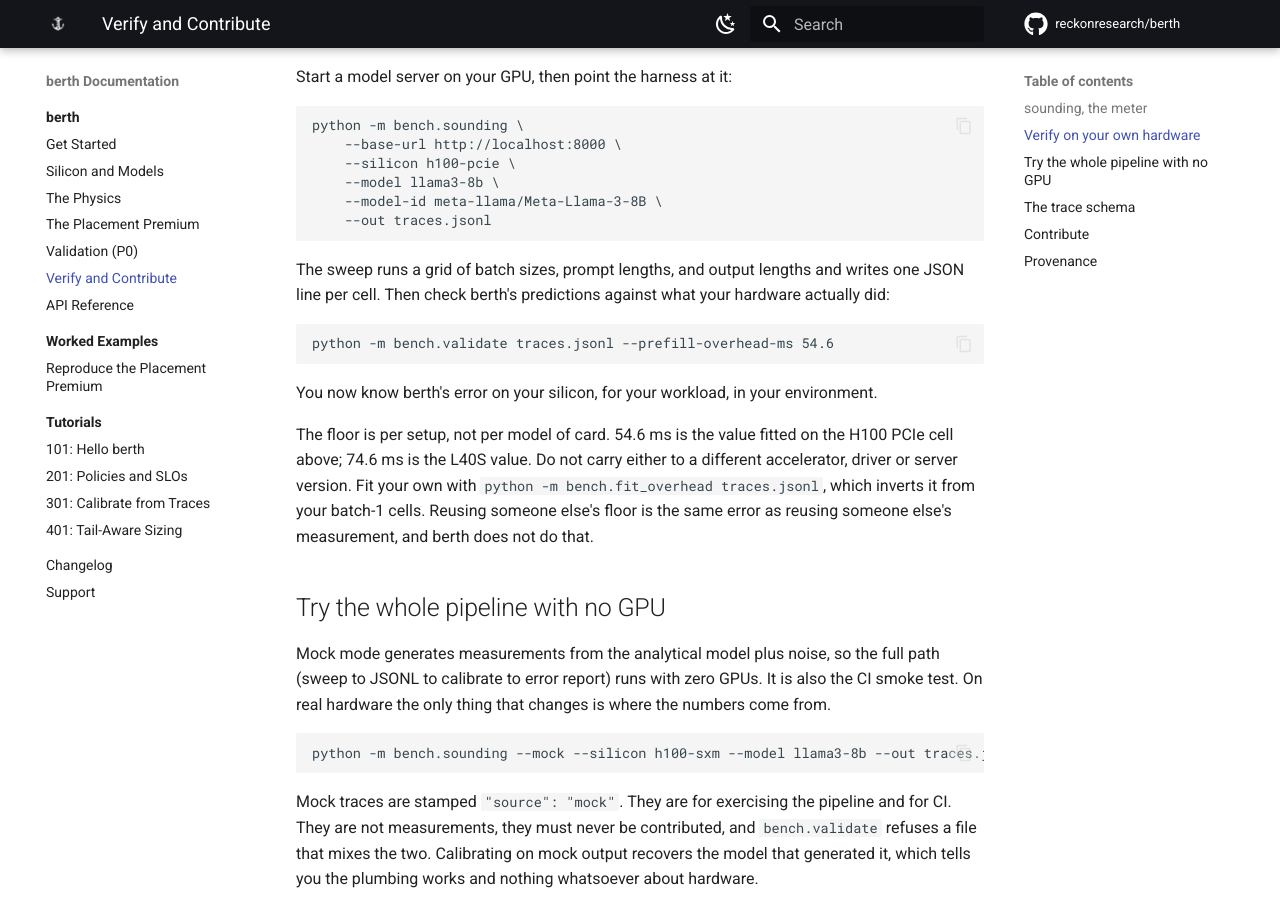
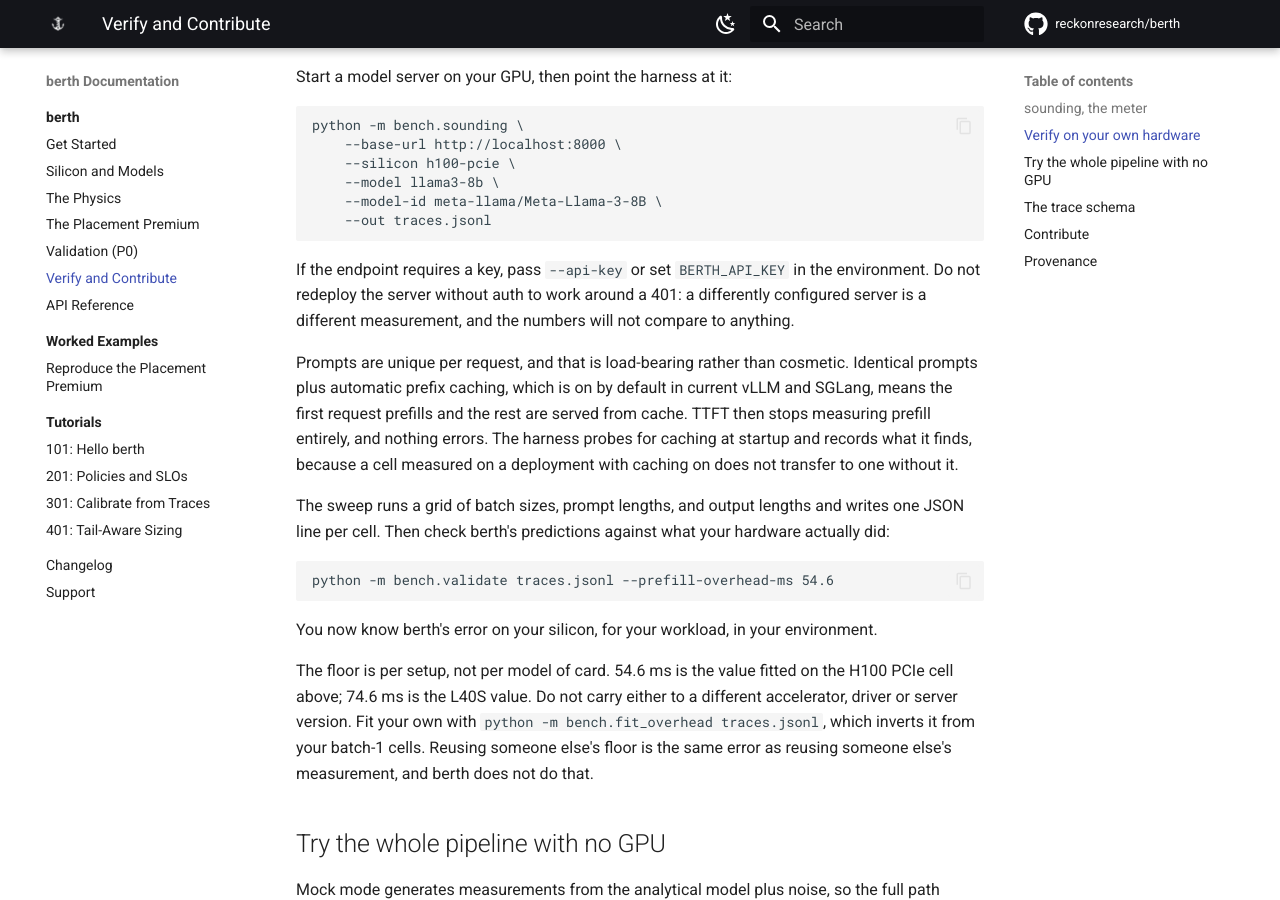
Before and after one commit to reckonresearch/berth-docs, an MkDocs documentation site: the page built from docs/verify-and-contribute.md, in a window 1280 px wide and 900 px high, scrolled down 528 px. Built offline with MkDocs 1.6.1 and Material for MkDocs 9.7.7, drawn with Linux system fonts in a browser that asks for light colours; comment, search, counter and statistics services are not loaded.

Commit message:
docs: scope the serial-prefill claim to vLLM, document auth
c_eff was measured on two cards but one scheduler, and serial admission is a
scheduling decision. Scoped until the SGLang cell returns; that run is
pre-registered. Also documents --api-key, because a 401 sent the last operator
to redeploy the server without auth, which measures a different server.

```diff
--- a/docs/verify-and-contribute.md
+++ b/docs/verify-and-contribute.md
@@ -24,6 +24,19 @@
         --model llama3-8b \
         --model-id meta-llama/Meta-Llama-3-8B \
         --out traces.jsonl
+
+If the endpoint requires a key, pass `--api-key` or set `BERTH_API_KEY` in the
+environment. Do not redeploy the server without auth to work around a 401: a
+differently configured server is a different measurement, and the numbers will
+not compare to anything.
+
+Prompts are unique per request, and that is load-bearing rather than cosmetic.
+Identical prompts plus automatic prefix caching, which is on by default in
+current vLLM and SGLang, means the first request prefills and the rest are
+served from cache. TTFT then stops measuring prefill entirely, and nothing
+errors. The harness probes for caching at startup and records what it finds,
+because a cell measured on a deployment with caching on does not transfer to
+one without it.
 
 The sweep runs a grid of batch sizes, prompt lengths, and output lengths and
 writes one JSON line per cell. Then check berth's predictions against what your
```
Also changed, not shown: docs/the-physics.md (+4 -1 lines), docs/validation-p0.md (+2 -1 lines).
